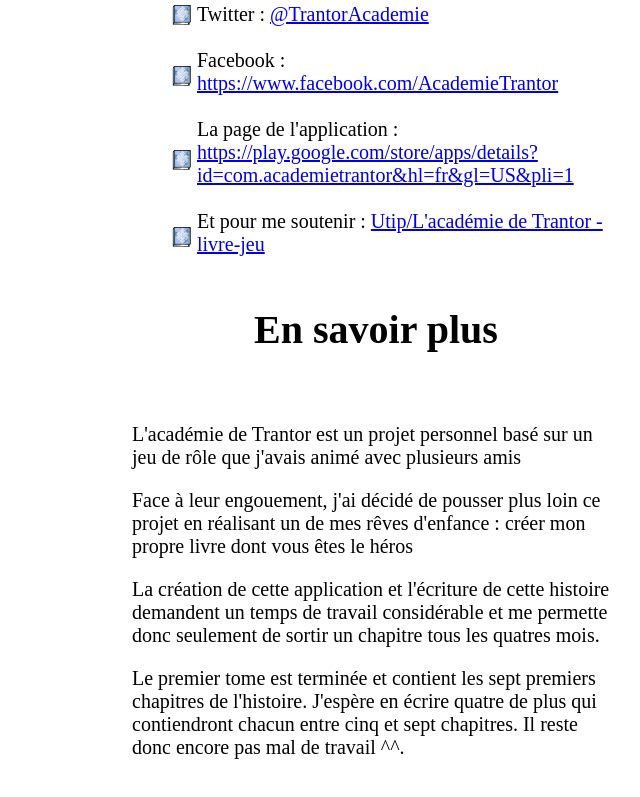
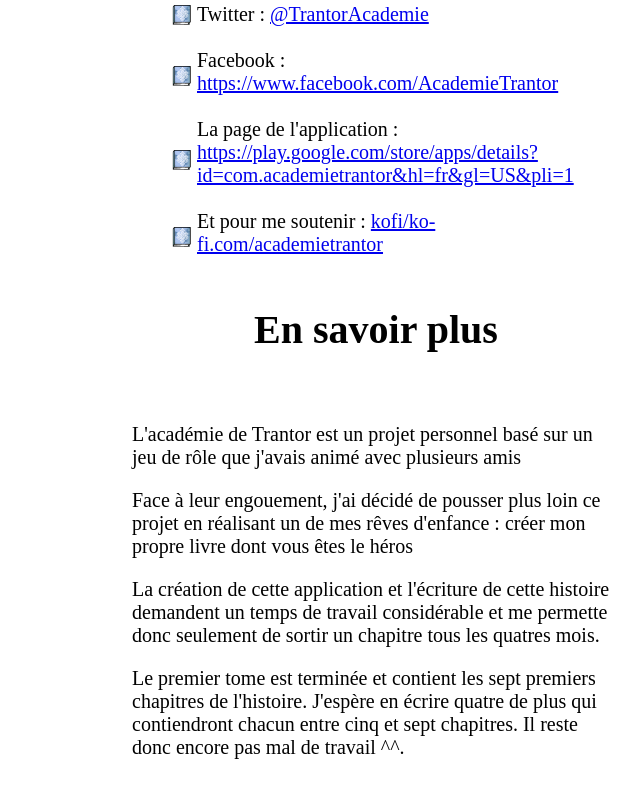
Before and after one commit to Nesrem/Lacademie-de-Trantor-Website, a plain HTML site: page index-home.html in a window 1280 px wide. Shown: the part 1110-1907 px from the top of the page, without its empty margins (640-1280 px from the left). Drawn offline with Linux system fonts and the light colour scheme.

Commit message:
Update index-home.html

```diff
--- a/index-home.html
+++ b/index-home.html
@@ -57,7 +57,7 @@
           </li>
           <br>
           <li>
-            Et pour me soutenir : <a href="https://utip.io/lacademiedetrantorlivrejeu/home">Utip/L'académie de Trantor - livre-jeu</a>
+            Et pour me soutenir : <a href="https://ko-fi.com/academietrantor">kofi/ko-fi.com/academietrantor</a>
           </li>
           <br>
         </ul>
```
